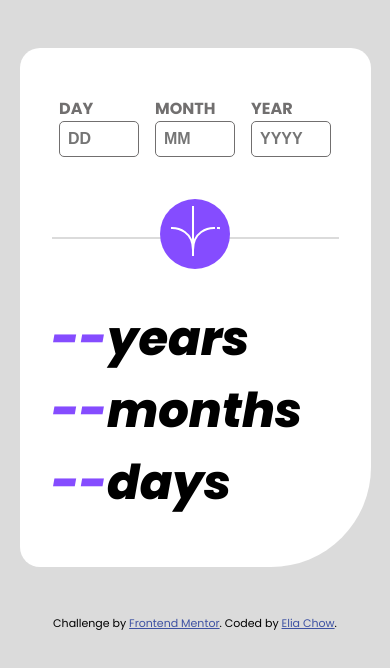
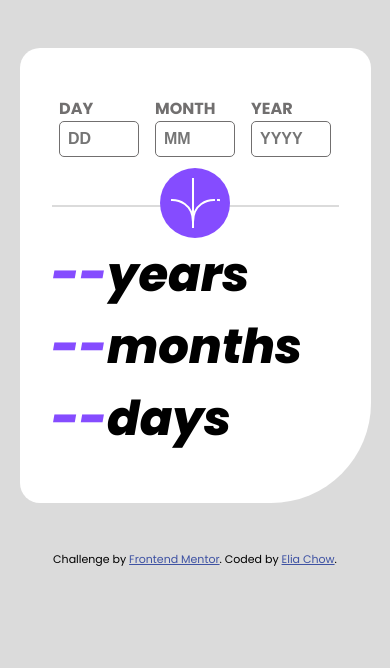
Before and after one commit to eliachow/age-calculator-app, a React (Create React App) app in the folder age-calculator-app/: page / in a window 390 px wide. Shown: the top 668 px of the page. Built offline with nearby package versions, Linux system fonts and the light colour scheme.

Commit message:
update favicon, implement date validations + warnings

```diff
--- a/age-calculator-app/src/components/Input.js
+++ b/age-calculator-app/src/components/Input.js
@@ -4,15 +4,62 @@ export default function Input() {
   const [day, setDay] = useState('');
   const [month, setMonth] = useState('');
   const [year, setYear] = useState('');
+  const [exMo, setExMo] = useState('');
 
-  function handleDayChange(e) {
-    setDay(e.target.value)
-  }
-  function handleMonthChange(e) {
-    setMonth(e.target.value)
-  }
-  function handleYearChange(e) {
-    setYear(e.target.vaule)
+  function handleDayChange(e) { setDay(e.target.value) }
+  function handleMonthChange(e) { setMonth(e.target.value) }
+  function handleYearChange(e) { setYear(e.target.value) }
+
+  function handleSubmit (e) {
+    e.preventDefault();
+
+    let isValid = true;
+
+    // reset all warnings
+    document.getElementById('dd').classList.remove('on');
+    document.getElementById('mo').classList.remove('on');
+    document.getElementById('yr').classList.remove('on');
+    document.getElementById('exceed').classList.remove('on');
+
+    // validate day
+    if(day.trim() === '' || day.trim() === null || isNaN(day.trim()) || day < 1 || day > 31) {
+      document.getElementById('dd').classList.add('on');
+      isValid = false;
+    }
+    // validate month
+    if(month.trim() === '' || month.trim() === null || isNaN(month.trim()) || month < 1 || month > 12) {
+      document.getElementById('mo').classList.add('on');
+      isValid = false;
+    }
+    // validate year
+    const currentYear = new Date().getFullYear();
+    if(year.trim() === '' || year.trim() === null || isNaN(year.trim()) || year > currentYear || year.length !== 4) {
+      document.getElementById('yr').classList.add('on');
+      isValid = false;
+    }
+    // validate date
+    let y = parseInt(year);
+    let m = parseInt(month) - 1;
+    let d = parseInt(day);
+    let date = new Date(y, m, d);
+
+    if(isValid && !(date.getFullYear() === y && date.getMonth() === m && date.getDate() === d)){
+      // translate numerical months to text
+       let warnMo = month;
+        switch(warnMo) {
+          case '2': setExMo('Feb'); break;
+          case '4': setExMo('Apr'); break;
+          case '6': setExMo('Jun'); break;
+          case '9': setExMo('Sep'); break;
+          case '11': setExMo('Nov'); break;
+        }
+      document.getElementById('exceed').classList.add('on');
+      isValid = false;
+    }
+
+    if(isValid) {
+      console.log('valid');
+    }
   }
 
 
@@ -22,23 +69,21 @@ export default function Input() {
           <div className="flex c">
             <label>Day</label>
             <input type="text" placeholder="DD" value={day} onChange={handleDayChange}></input>
-            <div className="warn">Must be a valid day</div>
+            <div className="warn" id="dd">Must be a valid day</div>
           </div>
-          <div className="flex c">
+          <div className="flex c" >
             <label>Month</label>
             <input type="text" placeholder="MM" value={month} onChange={handleMonthChange}></input>
-            <div className="warn">Must be a valid month</div>
+            <div className="warn" id="mo">Must be a valid month</div>
           </div>
           <div className="flex c">
             <label>Year</label>
             <input type="text" placeholder="YYYY" value={year} onChange={handleYearChange}></input>
-            <div className="warn">Must be in the past</div>
+            <div className="warn" id="yr">Must be in the past</div>
           </div>
+          <div className="warn" id="exceed">There are not {day} days in {exMo}</div>
+          <button className="btn-submit" type="submit" onClick={handleSubmit}></button>
         </form>
-        <div className="divCtr">
-          <div className="divider">
-        </div>
-        </div>
     </div>
   )
 }
--- a/age-calculator-app/src/styles/main.css
+++ b/age-calculator-app/src/styles/main.css
@@ -78,28 +78,33 @@ body {
 .flex.c {
   flex-direction: column;
 }
-.divCtr {
-  border-top: 2px solid var(--light-grey);
-  margin: 3em 0 2em;
+.Input {
+  border-bottom: 2px solid var(--light-grey);
+  margin-bottom: 2em;
+  padding-bottom: 3em;
   position: relative;
 }
-.divider {
+.btn-submit {
   background-color: var(--purple);
   border-radius: 50%;
   width: 70px;
   height: 70px;
   position: absolute;
-  top: -2.5em;
+  bottom: -2.5em;
   right: 0;
+  border: none;
 }
-.divider::after {
+.btn-submit:hover{
+  background-color: var(--off-black);
+  cursor: pointer;
+}
+.btn-submit::after {
   content: '';
   background-image: url(../assets/images/icon-arrow.svg);
   width: 50px;
   height: 50px;
   position: relative;
   display: block;
-  top: 10%;
   left: 50%;
   transform: translate(-50%);
 }
@@ -136,6 +141,9 @@ body {
   font-size: .8em;
   font-style: italic;
 }
+.warn.on {
+  display: block;
+}
 /* output */
 .Output {
   font-size: 4.5em;
@@ -154,7 +162,7 @@ body {
   .divCtr {
     margin: 5em 0 4em;
   }
-  .divider {
+  .btn-submit {
     right: unset;
     left: 50%;
     transform: translate(-50%);
```
Also changed, not shown: age-calculator-app/public/favicon.png (renamed from age-calculator-app/public/favicon-32x32.png), age-calculator-app/public/manifest.json, 1 other file (tests, documents, lock files or other folders).
